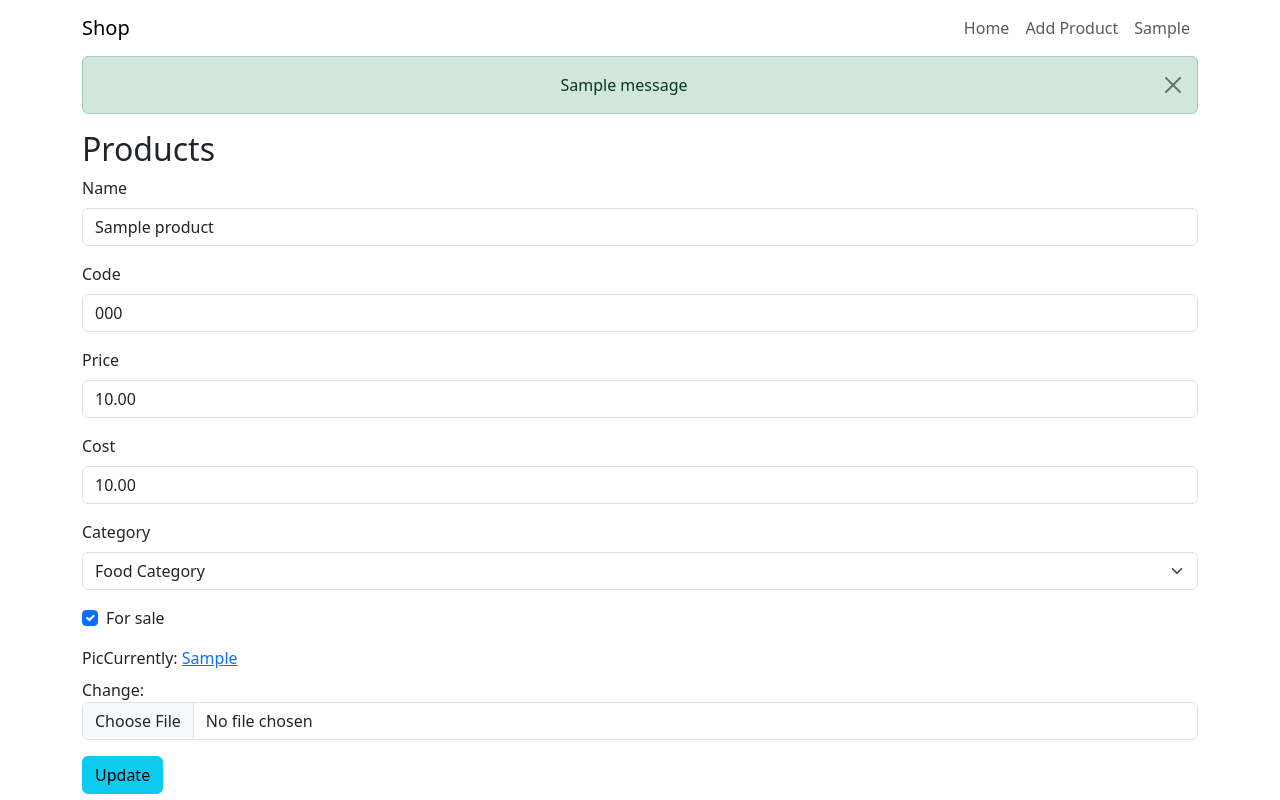
After one commit to blairpeters/products_django_db, a Django app: page /edit-product/1 in a window 1280 px wide. The commit adds this page. Run offline with Django 5.2, Linux system fonts and the light colour scheme; a user stored in the database is signed in; tables that the repository leaves empty hold one stand-in row (values such as "Sample post"); one stand-in notice (Sample message) is shown; some libraries are stand-ins or nearby versions.

Commit message:
adds login adds admin logic flashing messages on the screen Adds image upload and generate unique name for the images django humanize django forms

```diff
--- a/myapp/models.py
+++ b/myapp/models.py
@@ -1,5 +1,21 @@
+import uuid
+
 from django.db import models
 
+#generating unique name
+def gen_unique_path(instance, filename):
+    ext = filename.split('.')[-1]
+    new_filename = f'{uuid.uuid4()}.{ext}'
+    return f'products/{new_filename}'
+
+#allows people to choose category instead of typing it
+
+CATEGORIES = [
+    ('Food','Food Category'),
+    ('Drinks','Drinks Category'),
+    ('Cleaning','Cleaning Category'),
+    ('Hardware','Hardware Category'),
+]
 # Create your models here.
 class Product(models.Model):
     name = models.CharField(max_length=200)
@@ -8,7 +24,8 @@ class Product(models.Model):
     price = models.DecimalField(max_digits=10,decimal_places=2)
     discount = models.IntegerField(default=0)
     for_sale = models.BooleanField(default=True)
-    category = models.CharField(max_length=50)
+    category = models.CharField(max_length=50, choices=CATEGORIES)
+    pic = models.ImageField(upload_to=gen_unique_path, default ="products/default.jpg")
     created_at = models.DateTimeField(auto_now_add=True)
     updated_at = models.DateTimeField(auto_now=True)
     class Meta:
@@ -18,3 +35,6 @@ class Product(models.Model):
 # Run migrations -- creating the tables or updating
 #python manage.py makemigrations
 #python manage.py migrate
+
+#Creating an admin user in terminal
+#python manage.py createsuperuser
--- a/myapp/my_forms.py
+++ b/myapp/my_forms.py
@@ -3,4 +3,4 @@ from myapp.models import Product
 class ProductForm(forms.ModelForm):
     class Meta:
         model = Product
-        fields = ['name','code','price','cost','category','for_sale']
+        fields = ['name','code','price','cost','category','for_sale','pic']
--- a/myapp/views.py
+++ b/myapp/views.py
@@ -1,20 +1,28 @@
+from django.contrib import messages
+from django.contrib.auth import login, logout
+from django.contrib.auth.decorators import login_required
+from django.contrib.auth.forms import AuthenticationForm
+
 from myapp.models import Product
-from django.shortcuts import render, redirect
+from django.shortcuts import render, redirect, get_object_or_404
 from myapp.my_forms import ProductForm
 
 # Create your views here.
+@login_required
 def home(request):
     products = Product.objects.all() #select * from products
     # for product in products:
     #     print(product.name, product.price)
     return render(request, "home.html",{"products":products})
 
+@login_required
 def add(request):
     if request.method == "POST":
-        form = ProductForm(request.POST)
+        form = ProductForm(request.POST, request.FILES)
         #validates the data input is correct
         if  form.is_valid():
             form.save()
+            messages.success(request, "Product successfully Added")
             #return redirect from django shortcuts so that when someone clicks submit it redirects back to home
             return redirect('home')
 
@@ -33,3 +41,60 @@ def add(request):
 #                            cost=100.0,
 #                            category="foods",
 #                            for_sale=False)
+
+@login_required
+def delete_product(request,id):
+    product = Product.objects.get(id=id)#select * from product where id = requested
+    product.delete() #deletes the product
+    messages.success(request, f"{product.name} permanently deleted")
+    return redirect('home')
+
+@login_required
+def edit_product(request,id):
+    products = Product.objects.get(id=id)
+    if request.method == "POST":
+        form = ProductForm(request.POST,instance=products)#instance = products pre loads the form ith the products data
+        #validates the data input is correct
+        if  form.is_valid():
+            form.save()
+            messages.success(request,"Product successfully Updated")
+            #return redirect from django shortcuts so that when someone clicks submit it redirects back to home
+            return redirect('home')
+
+    else:
+        form = ProductForm(instance=products)
+
+
+    return render(request,"edit.html",{"form":form})
+
+@login_required
+def details(request,id):
+    product = get_object_or_404(Product,id=id)
+    return render(request,"details.html",{"product":product})
+
+
+def signin(request):
+    if request.method == "POST":
+        #use built bin django authentication form
+        form = AuthenticationForm(data=request.POST)
+        if form.is_valid():
+            user = form.get_user()
+            login(request,user)
+            messages.success(request,"Successfully Logged In")
+            return redirect('home')
+
+    else:
+        form = AuthenticationForm()
+    return render(request, 'registration/login.html', {'form': form})
+
+
+def register(request):
+    return None
+
+#add a decorator to make sure before doing all this you are logged in...a decorator starts with @
+
+@login_required
+def signout(request):
+    if request.method == "POST":
+        logout(request)
+    return redirect('login')
--- a/myproject/urls.py
+++ b/myproject/urls.py
@@ -14,12 +14,26 @@ Including another URLconf
     1. Import the include() function: from django.urls import include, path
     2. Add a URL to urlpatterns:  path('blog/', include('blog.urls'))
 """
+from django.conf import settings
+from django.conf.urls.static import static
 from django.contrib import admin
-from django.urls import path
+from django.urls import path, include
 from myapp import views
 
 urlpatterns = [
     path('admin/', admin.site.urls),
     path('', views.home, name='home'),
     path('new-product', views.add, name='add'),
+    path('delete-product/<int:id>', views.delete_product, name='delete'),
+    path('edit-product/<int:id>', views.edit_product, name='edit'),
+    path('details/<int:id>', views.details, name='details'),
+
+    path('accounts/login', views.signin, name='login'),
+    path('accounts/signup', views.register, name='register'),
+    path('accounts/logout', views.signout, name='sign-out'),
+    #reset password urls
+    path('accounts/', include('django.contrib.auth.urls')),
+
 ]
+
+urlpatterns += static(settings.MEDIA_URL, document_root=settings.MEDIA_ROOT)
--- a/requirements.txt
+++ b/requirements.txt
@@ -1,4 +1,6 @@
 asgiref==3.13.0
 Django==6.1.3
+django-bootstrap5==26.4
+pillow==13.0.0
 product==0.1.1.1
 sqlparse==0.6.1
--- a/templates/add.html
+++ b/templates/add.html
@@ -1,12 +1,14 @@
 {% extends 'master.html' %}
+{% load django_bootstrap5 %}
 {% block title %} Add {% endblock %}
 {% block body %}
 
 <div class="container">
     <h2>Products</h2>
-<form action="{% url 'add' %}" method = "post">
+<form action="{% url 'add' %}" method = "post" enctype="multipart/form-data">
     {% csrf_token %}
-    {{ form.as_p }}
+{#    {{ form.as_p }}#}
+    {% bootstrap_form form %}
     <button class=" btn btn-info">Submit</button>
 </form>
 </div>
--- /dev/null
+++ b/templates/edit.html
@@ -0,0 +1,16 @@
+{% extends 'master.html' %}
+{% load django_bootstrap5 %}
+{% block title %} Edit Product {% endblock %}
+{% block body %}
+
+<div class="container">
+    <h2>Products</h2>
+<form action="{% url 'edit' form.instance.id %}" method = "post" enctype="multipart/form-data">
+    {% csrf_token %}
+{#    {{ form.as_p }}#}
+    {% bootstrap_form form %}
+    <button class=" btn btn-info">Update</button>
+</form>
+</div>
+
+{% endblock %}
--- a/templates/master.html
+++ b/templates/master.html
@@ -6,6 +6,7 @@
           content="width=device-width, user-scalable=no, initial-scale=1.0, maximum-scale=1.0, minimum-scale=1.0">
     <meta http-equiv="X-UA-Compatible" content="ie=edge">
 <link href="https://cdn.jsdelivr.net/npm/bootstrap@5.3.8/dist/css/bootstrap.min.css" rel="stylesheet">
+<link rel="stylesheet" href="https://cdn.jsdelivr.net/npm/bootstrap-icons@1.13.2/font/bootstrap-icons.min.css">
     <title>{% block title %}{% endblock %}</title>
 </head>
 <body>
@@ -25,7 +26,7 @@
 
 <div class="collapse navbar-collapse" id="collapsibleNavbar">
 
-<ul class="navbar-nav">
+<ul class="navbar-nav ms-auto">{#ms-auto moves navbar to extreme left#}
 
 <li class="nav-item">
 
@@ -39,6 +40,19 @@
 
 </li>
 
+{#    #to show the user that is logged in#}
+    {% if user.is_authenticated %}
+        <li class="nav-item">
+
+            <a class="nav-link" href="#">{{ user.first_name }}</a>
+
+        </li>
+
+    {% endif %}
+
+
+
+
 </ul>
 
 </div>
@@ -46,6 +60,20 @@
 </div>
 
 </nav>
+
+<div class="container">
+    {% if messages %}
+        {% for message in messages %}
+            <div class="alert alert-{{ message.tags }} text-center alert-dismissible">
+                <button type="button" class="btn-close" data-bs-dismiss="alert"></button>
+            {{ message }}
+            </div>
+
+
+        {% endfor %}
+
+    {% endif %}
+</div>
 {%  block body %} {% endblock %}
 <script src="https://cdn.jsdelivr.net/npm/bootstrap@5.3.8/dist/js/bootstrap.bundle.min.js"></script>
 </body>
```
Also changed, not shown: myapp/admin.py (+11 -0 lines), myproject/settings.py (+12 -1 lines), templates/details.html (added, +35 -0 lines), templates/home.html (+7 -0 lines), templates/registration/login.html (added, +25 -0 lines), templates/registration/signup.html (added, +12 -0 lines).
